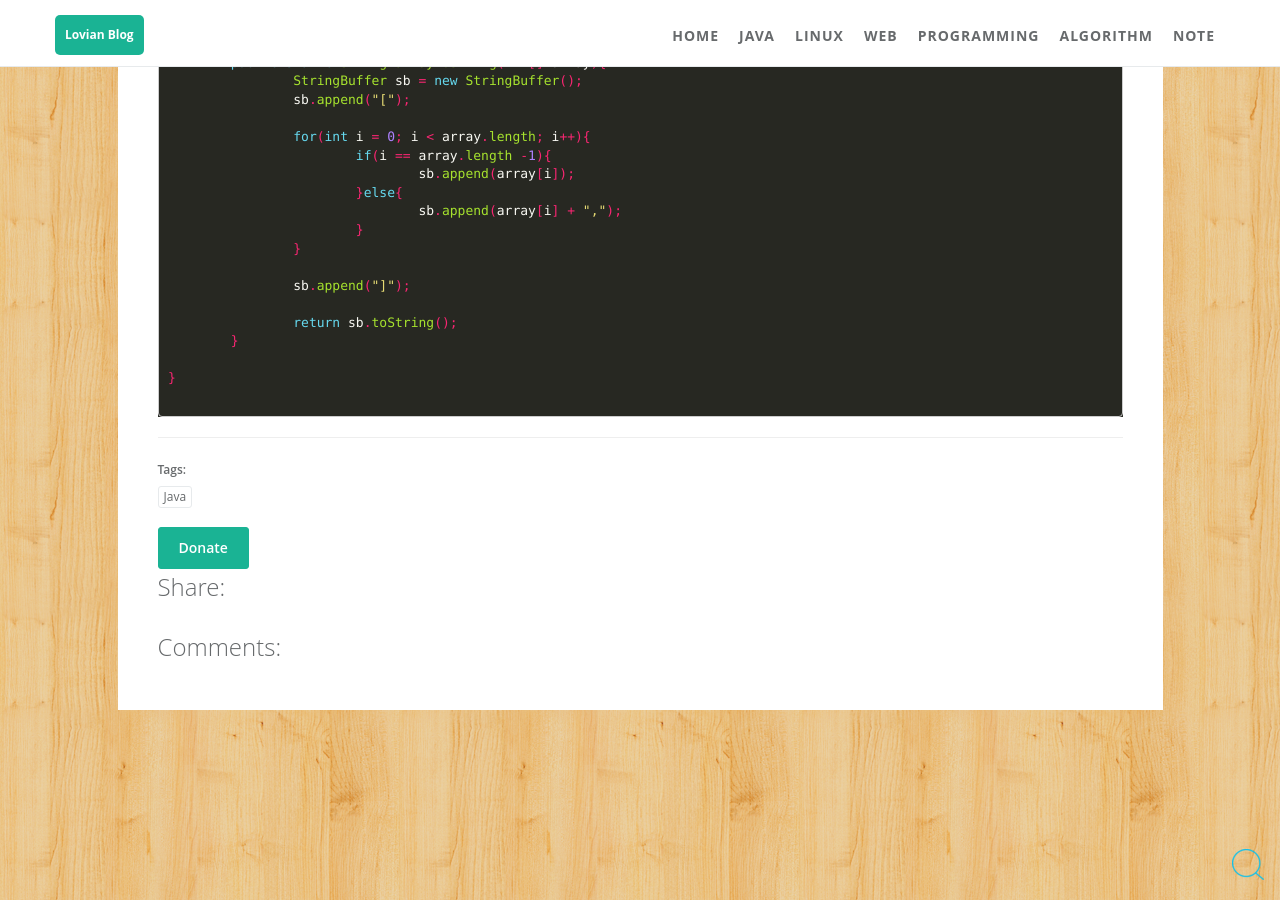
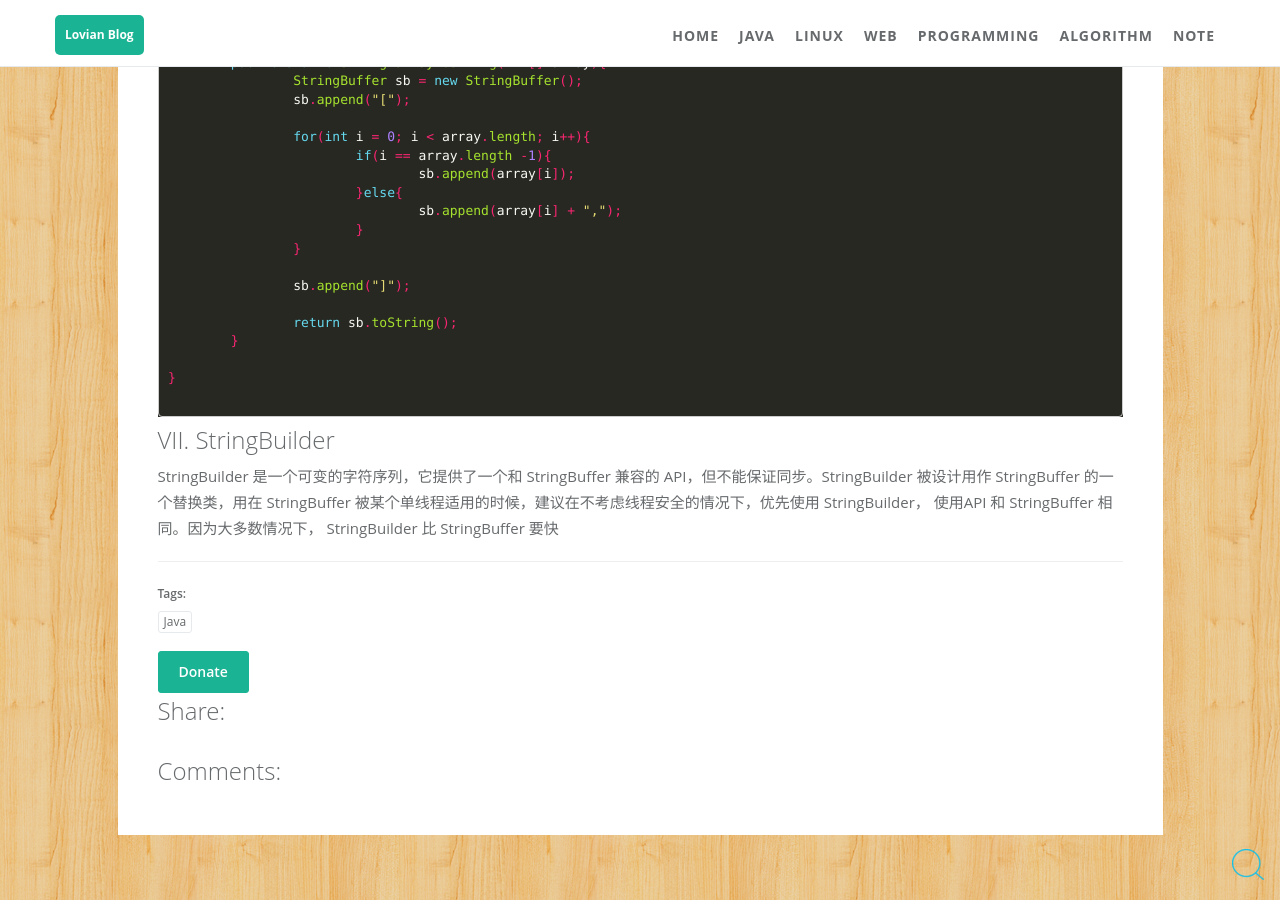
Before and after one commit to ZhengshuaiPENG/zhengshuaipeng.github.io, a Jekyll site: the page built from _posts/2016/07/2016-07-16-java-string-buffer.md, in a window 1280 px wide and 900 px high, scrolled down 3737 px. Built offline with Jekyll 4.4.1, drawn with Linux system fonts in a browser that asks for light colours; comment, search, counter and statistics services are not loaded.

Commit message:
stringbuffer

````diff
--- a/_posts/2016/07/2016-07-16-java-string-buffer.md
+++ b/_posts/2016/07/2016-07-16-java-string-buffer.md
@@ -204,3 +204,7 @@ public class ArrayToString2 {
 }
 
 ```
+
+## VII. StringBuilder
+
+StringBuilder 是一个可变的字符序列，它提供了一个和 StringBuffer 兼容的 API，但不能保证同步。StringBuilder 被设计用作 StringBuffer 的一个替换类，用在 StringBuffer 被某个单线程适用的时候，建议在不考虑线程安全的情况下，优先使用 StringBuilder， 使用API 和 StringBuffer 相同。因为大多数情况下， StringBuilder 比 StringBuffer 要快
````
